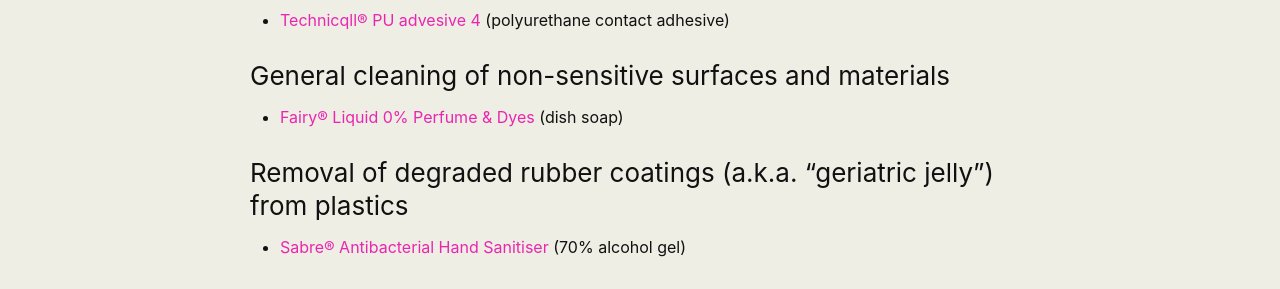
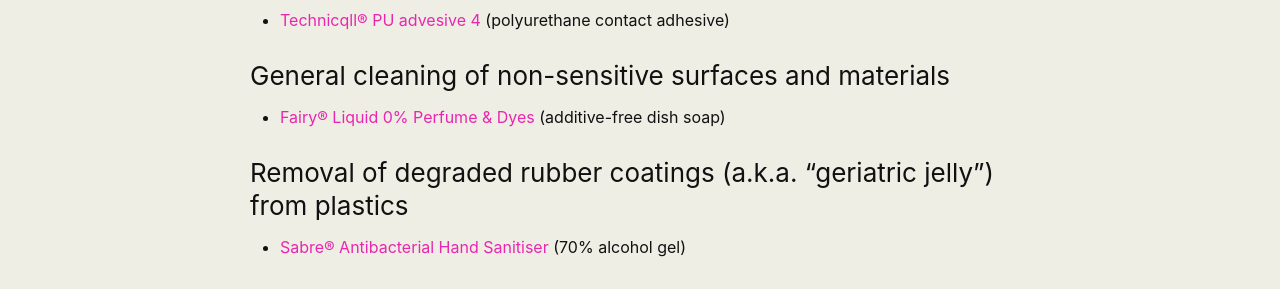
Before and after one commit to martbetz/martbetz.github.io, a Jekyll site: the page built from servicing-and-repair-resources.html, in a window 1280 px wide. Shown: the part 938-1227 px from the top of the page. Built offline with Jekyll 4.4.1, drawn with Linux system fonts in a browser that asks for light colours.

Commit message:
Update servicing-and-repair-resources.html

```diff
--- a/servicing-and-repair-resources.html
+++ b/servicing-and-repair-resources.html
@@ -46,7 +46,7 @@
 </ul>
 <h3>General cleaning of non-sensitive surfaces and materials</h3>
 <ul>
-<li><a href="https://www.onlinepoundstore.co.uk/product/fairy-washing-up-liquid-0-perfume-dyes-450ml/">Fairy® Liquid 0% Perfume & Dyes</a> (dish soap)</li>
+<li><a href="https://www.onlinepoundstore.co.uk/product/fairy-washing-up-liquid-0-perfume-dyes-450ml/">Fairy® Liquid 0% Perfume & Dyes</a> (additive-free dish soap)</li>
 </ul>
 <h3> Removal of degraded rubber coatings (a.k.a. “geriatric jelly”) from plastics</h3>
 <ul>
```
